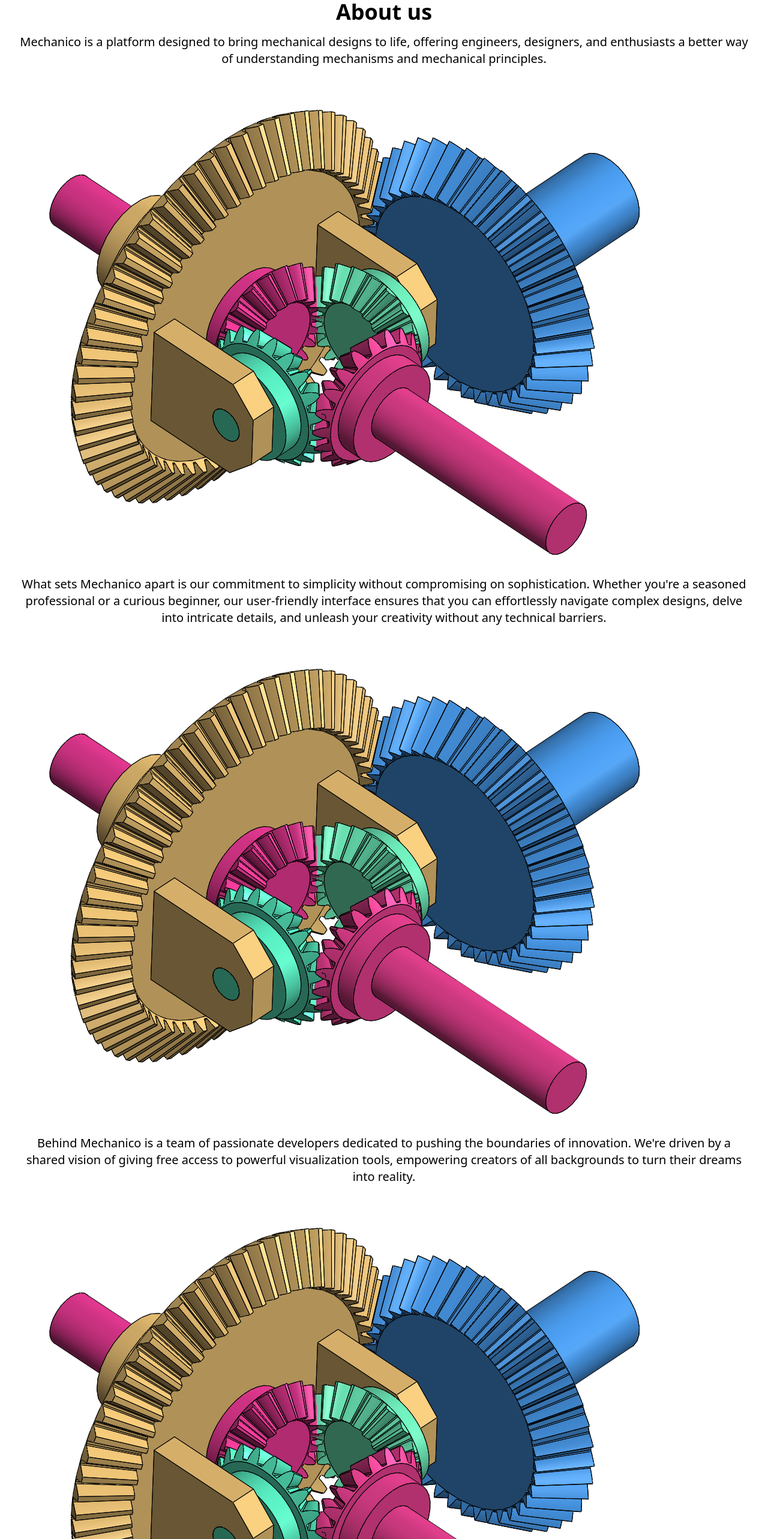
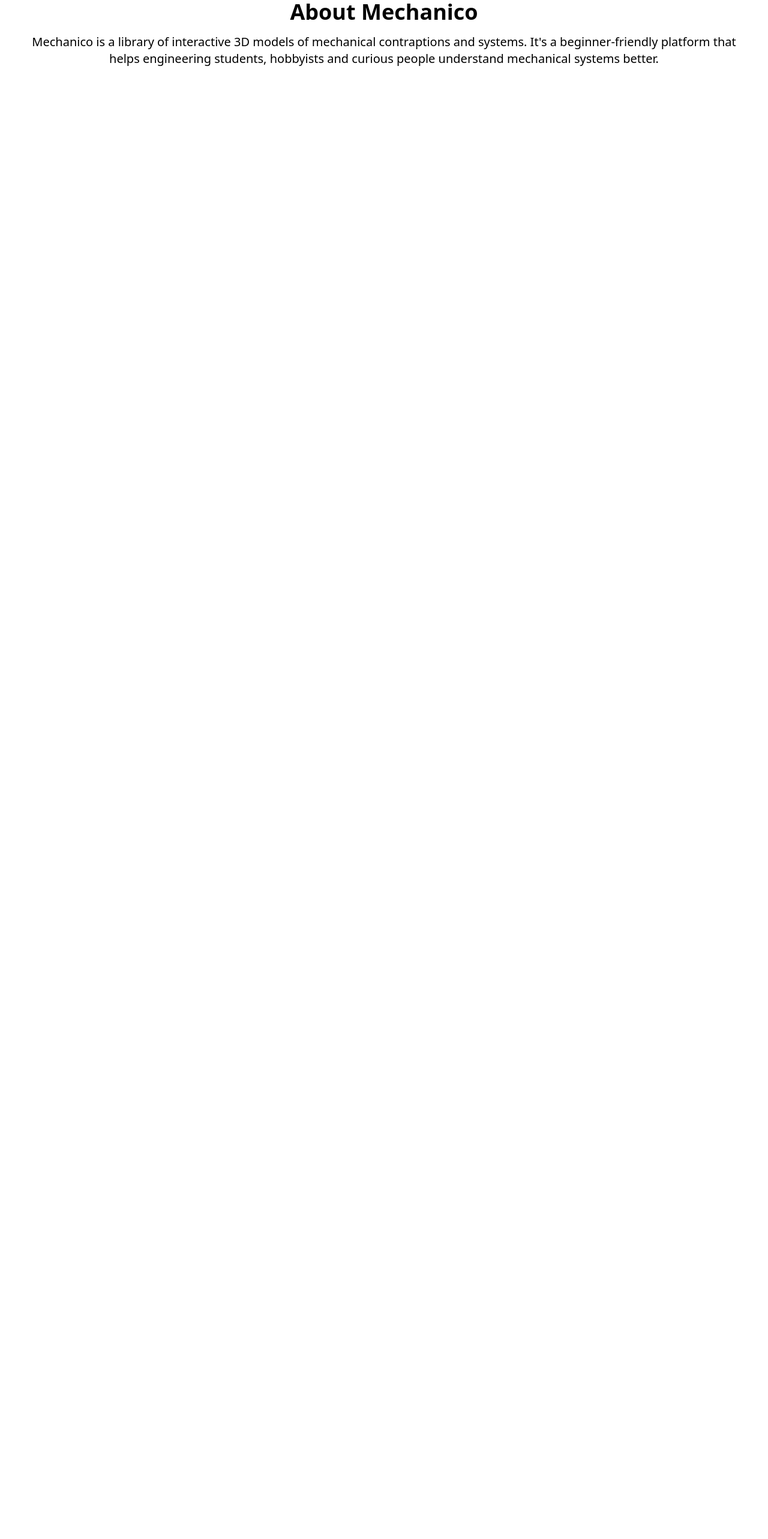
Before and after one commit to S4mst3r25/mechanico, a React (Vite) app: page /about in a window 1280 px wide. Shown: the part 100-2666 px from the top of the page at 60% size. After the commit the page ends 800 px from the top, so only its background shows below. Built offline with nearby package versions, Linux system fonts and the light colour scheme.

Commit message:
Update content

```diff
--- a/src/routes/About.jsx
+++ b/src/routes/About.jsx
@@ -1,34 +1,10 @@
 export default function About() {
     return (
-        <div className="mt-[100px] mx-8 content-center">
-            <h1 className="font-bold text-4xl mb-4 text-center">About us</h1>
-            <p className="text-center text-xl mb-4">Mechanico is a platform designed to bring mechanical designs to life,
-                offering engineers, designers, and enthusiasts a better way of
-                understanding mechanisms and mechanical principles.
-            </p>
-            <img src="src/assets/images/thumbnails/differential.png"/>
-            <p className="text-center text-xl mb-4">
-            What sets Mechanico apart is our commitment to simplicity without
-            compromising on sophistication. Whether you're a seasoned professional
-            or a curious beginner, our user-friendly interface ensures that you can
-             effortlessly navigate complex designs, delve into intricate details, and
-             unleash your creativity without any technical barriers.
-            </p>
-            <img src="src/assets/images/thumbnails/differential.png"/>
-            <p className="text-center text-xl mb-4">
-            Behind Mechanico is a team of passionate developers dedicated
-            to pushing the boundaries of innovation. We're driven by a shared
-            vision of giving free access to powerful visualization tools,
-            empowering creators of all backgrounds to turn their dreams into
-            reality.
-            </p>
-            <img src="src/assets/images/thumbnails/differential.png"/>
-            <p className="text-center text-xl mb-4">
-            Join us on this exciting journey as we revolutionize the way we
-            visualize and interact with mechanical systems. Whether you're an
-             inventor, a designer, or simply someone fascinated by the world
-             of mechanics, Mechanico is your gateway to a universe of endless
-            possibilities.
+        <div className="mt-[100px] mx-8 content-center text-center">
+            <h1 className="font-bold text-4xl mb-4">About Mechanico</h1>
+            <p className="text-xl mb-4">
+                Mechanico is a library of interactive 3D models of mechanical contraptions and systems.
+                It's a beginner-friendly platform that helps engineering students, hobbyists and curious people understand mechanical systems better.
             </p>
         </div>
     )
```
